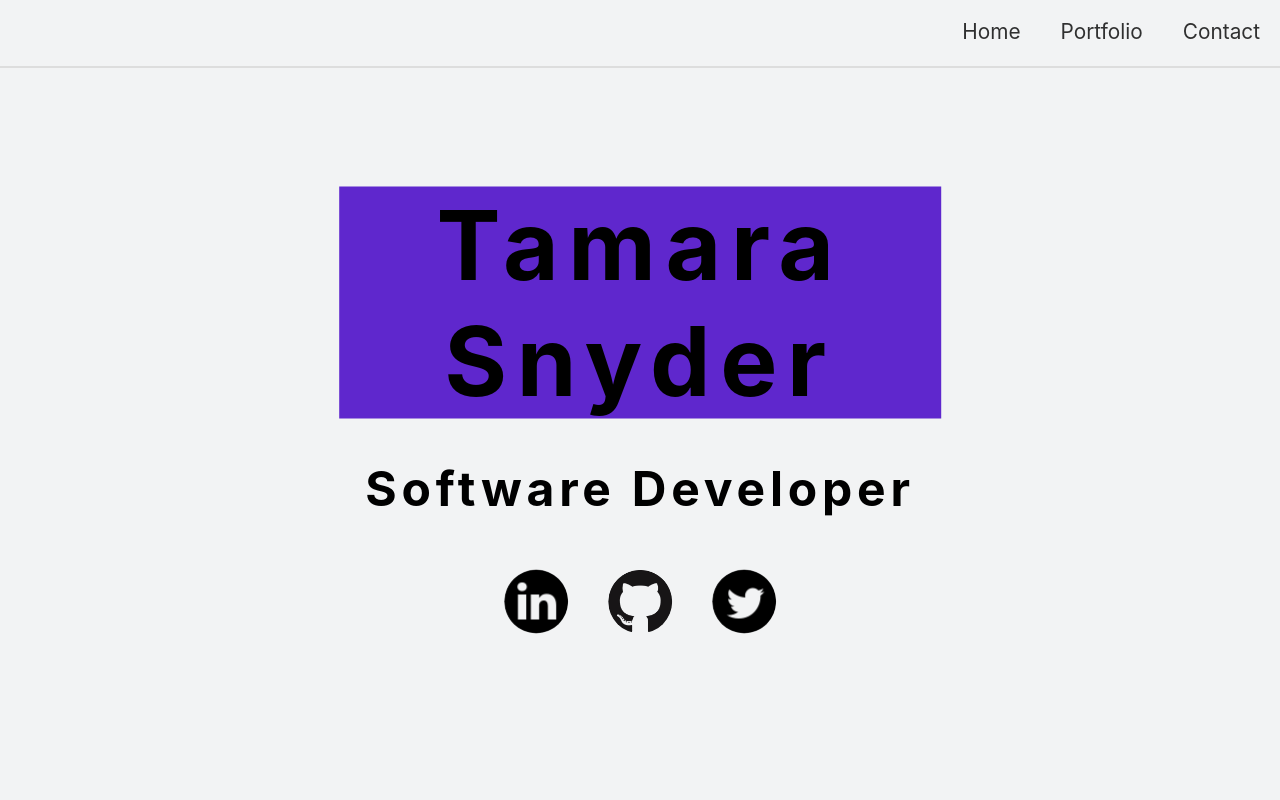
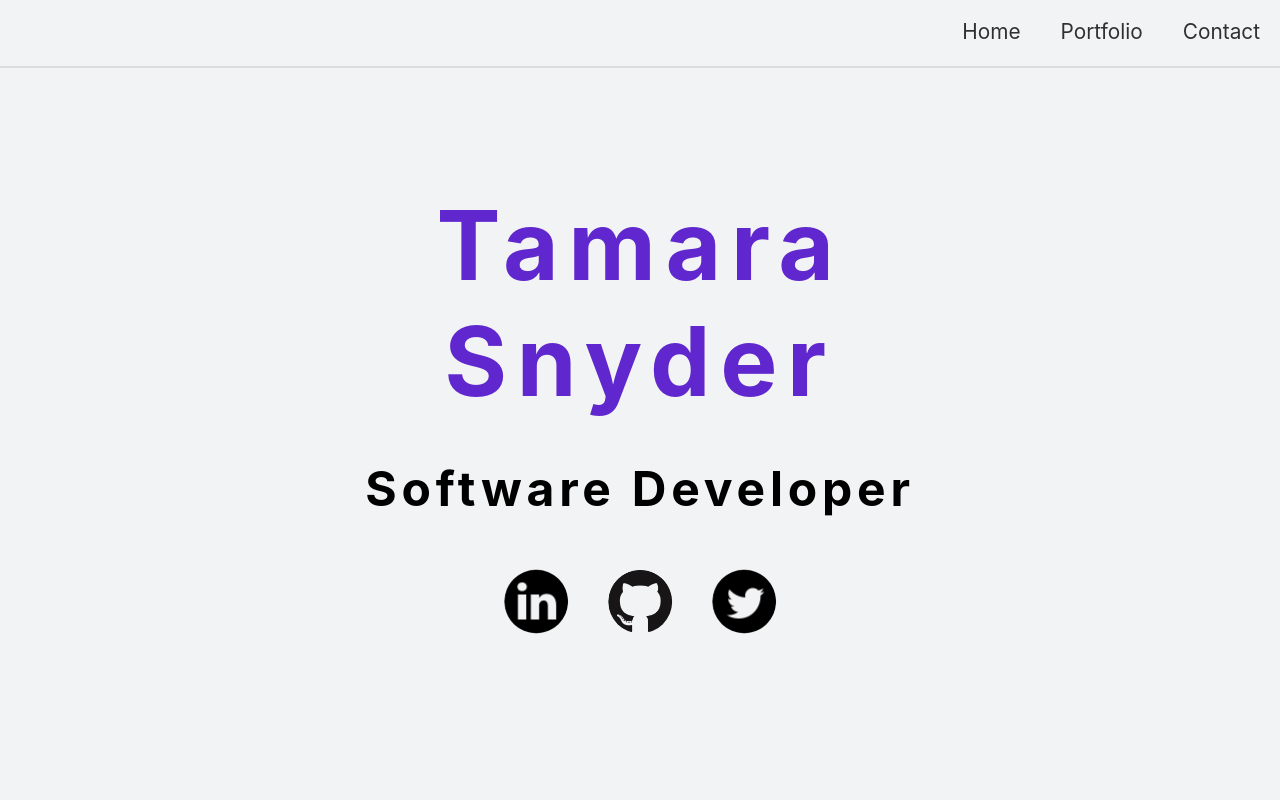
Before and after one commit to tamara-snyder/portfolio, a Svelte app: page / in a window 1280 px wide. Shown: the top 800 px of the page. Built offline with nearby package versions, Linux system fonts and the light colour scheme.

Commit message:
Fix h1 color for real this time

```diff
--- a/src/Overview.svelte
+++ b/src/Overview.svelte
@@ -65,7 +65,7 @@
     margin: 5vh auto;
     letter-spacing: .1em;
     max-width: 47vw;
-    background-color: #5f27cd;
+    color: #5f27cd;
   }
 
   h2 {
```
